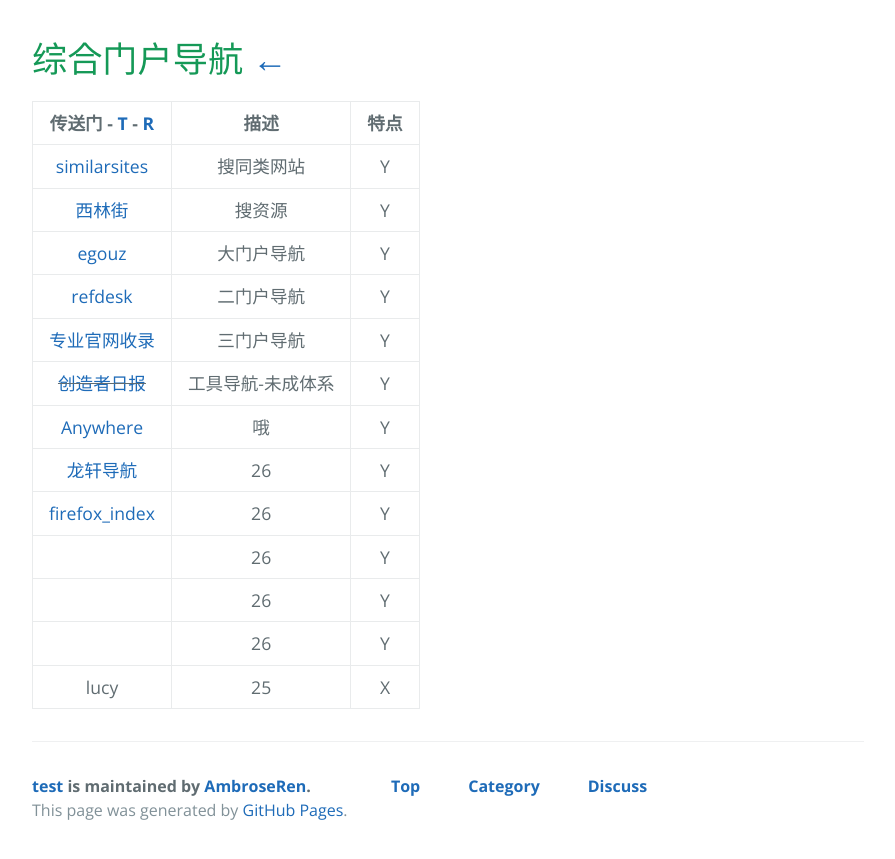
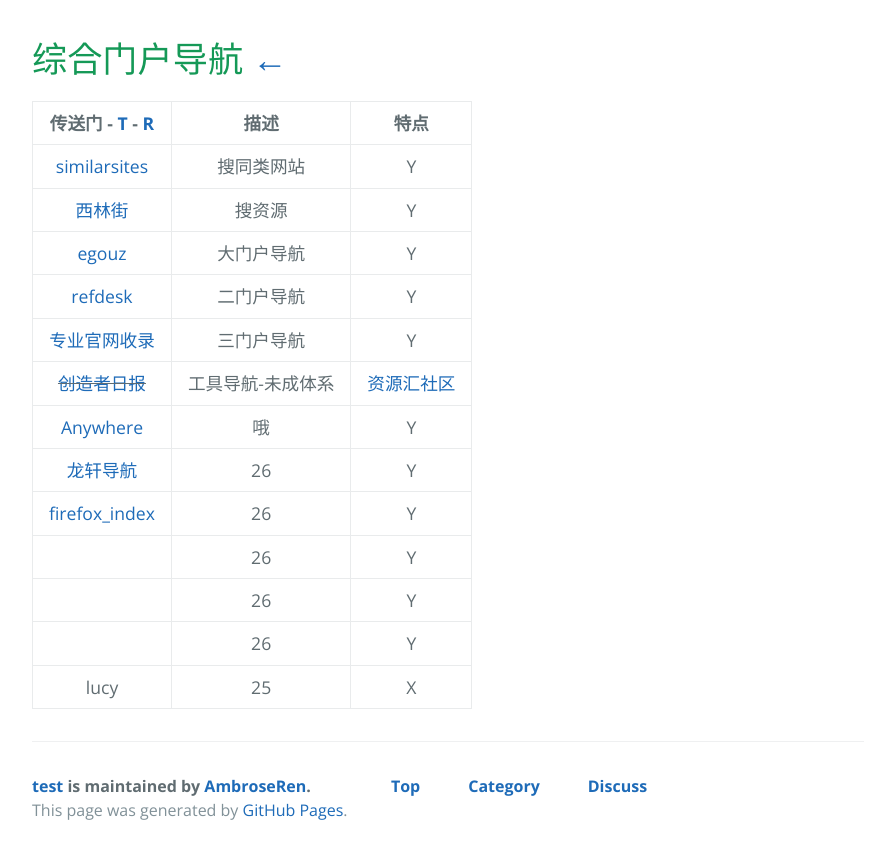
Before and after one commit to AmbroseRen/test, a Jekyll site: the page built from Library/synthesize.md, in a window 1280 px wide. Shown: the top 859 px of the page, without its empty margins (192-1087 px from the left). Built offline with Jekyll 4.4.1, drawn with Linux system fonts in a browser that asks for light colours; our own code applies the rules of GitHub Pages for plain Markdown files; the repository's description, which GitHub fills in, is left out.

Commit message:
Update synthesize.md

```diff
--- a/Library/synthesize.md
+++ b/Library/synthesize.md
@@ -7,7 +7,7 @@
 | [egouz](https://www.egouz.com/) | 大门户导航 | Y |
 | [refdesk](https://www.refdesk.com/) | 二门户导航 | Y |
 | [专业官网收录](http://www.gfwz.com/) | 三门户导航 | Y |
-| ~~[创造者日报](https://creatorsdaily.com/)~~ | 工具导航-未成体系 | Y |
+| ~~[创造者日报](https://creatorsdaily.com/)~~ | 工具导航-未成体系 | [资源汇社区](http://ziyuanhuishequ.ys168.com/) |
 | [Anywhere](http://lackar.com/aa/) | 哦 | Y |
 | [龙轩导航](http://ilxdh.com/) | 26 | Y |
 | [firefox_index](http://offlintab.firefoxchina.cn/) | 26 | Y |
```
